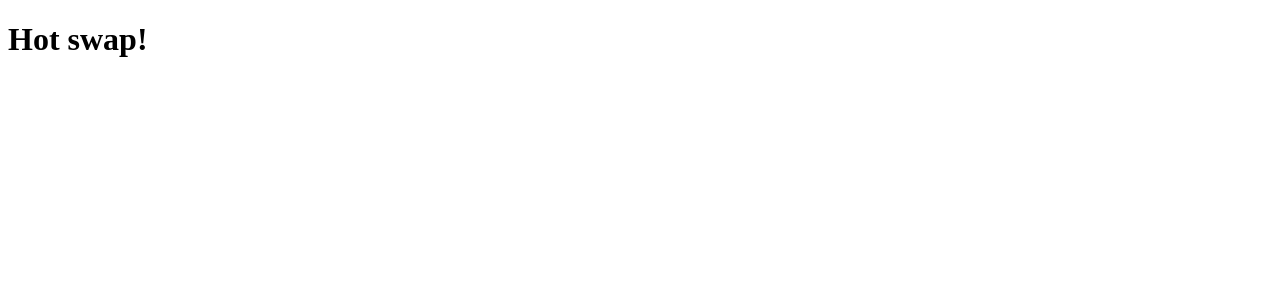
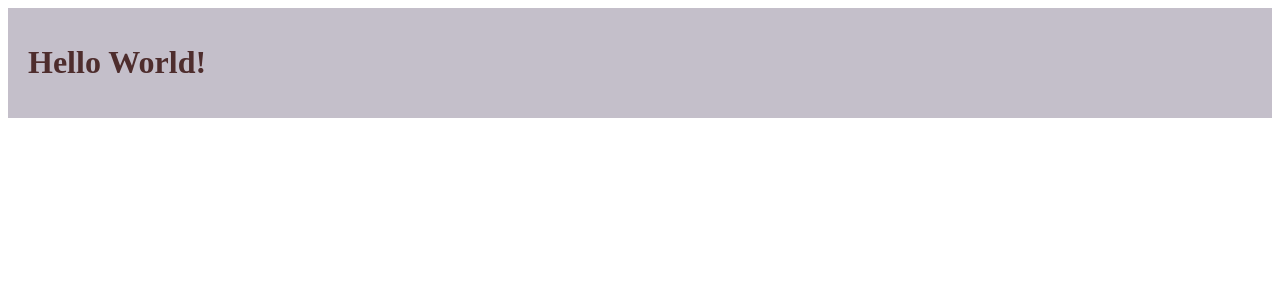
Before and after one commit to derivatively-dynamos/aix-en-provence, a React app: page / in a window 1280 px wide. Shown: the top 300 px of the page. Built offline with nearby package versions, Linux system fonts and the light colour scheme.

Commit message:
Install sass and styled-components

```diff
--- a/src/components/App.js
+++ b/src/components/App.js
@@ -1,10 +1,11 @@
 import React, {Component} from 'react';
+import './app.scss';
 
 class App extends Component {
   render() {
     return (
-      <div>
-        <h1>Hot swap!</h1>
+      <div className='header'>
+        <h1>Hello World!</h1>
       </div>
     )
   }
--- /dev/null
+++ b/src/components/app.scss
@@ -0,0 +1,12 @@
+.container {
+  height: 100vh;
+  background-color: #E7E3EB;
+}
+
+.header {
+  padding: 15px 20px;
+  background-color: #c4bfca;
+  h1{
+    color: rgb(78, 45, 45);
+  }
+}
--- a/webpack.config.js
+++ b/webpack.config.js
@@ -5,12 +5,12 @@ module.exports = {
   entry: './src/index.js',
   output: {
     path: path.join(__dirname, '/dist'),
-    filename: 'bundle.js'
+    filename: 'bundle.js',
   },
   plugins: [
     new HTMLWebpackPlugin({
-      template: './src/index.html'
-    })
+      template: './src/index.html',
+    }),
   ],
   module: {
     rules: [
@@ -20,10 +20,14 @@ module.exports = {
         use: {
           loader: 'babel-loader',
           options: {
-            presets: ['@babel/preset-env', '@babel/preset-react']
-          }
-        }
-      }
-    ]
-  }
-}
+            presets: ['@babel/preset-env', '@babel/preset-react'],
+          },
+        },
+      },
+      {
+        test: /\.(s(a|c)ss)$/,
+        use: ['style-loader', 'css-loader', 'sass-loader'],
+      },
+    ],
+  },
+};
```
Also changed, not shown: package.json (+7 -1 lines), 2 other files (tests, documents, lock files or other folders).
